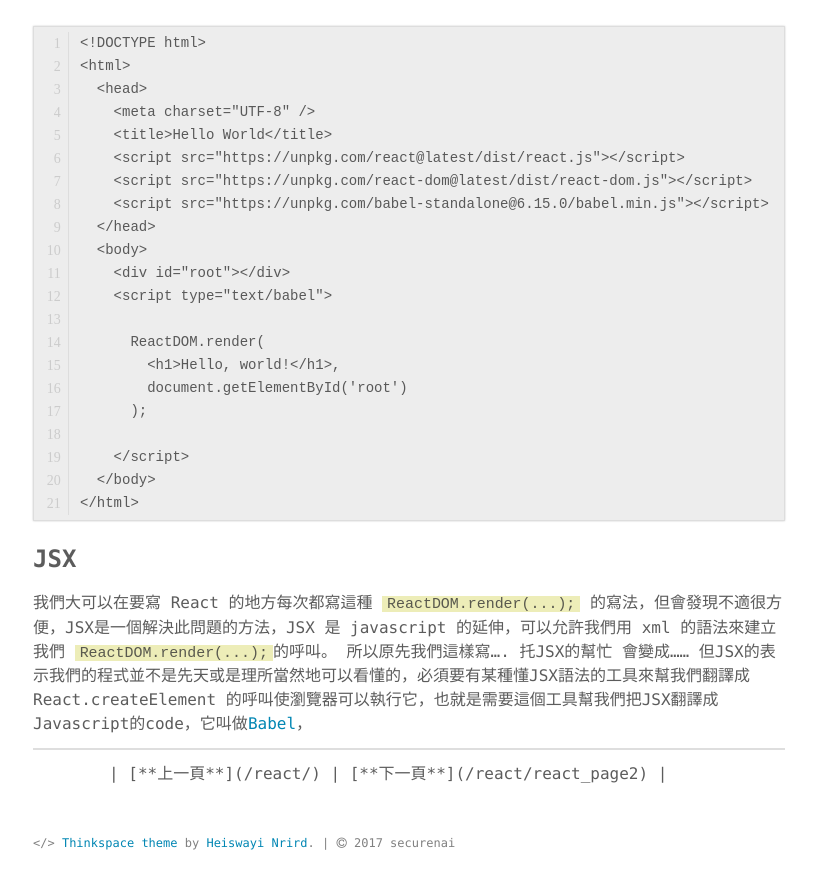
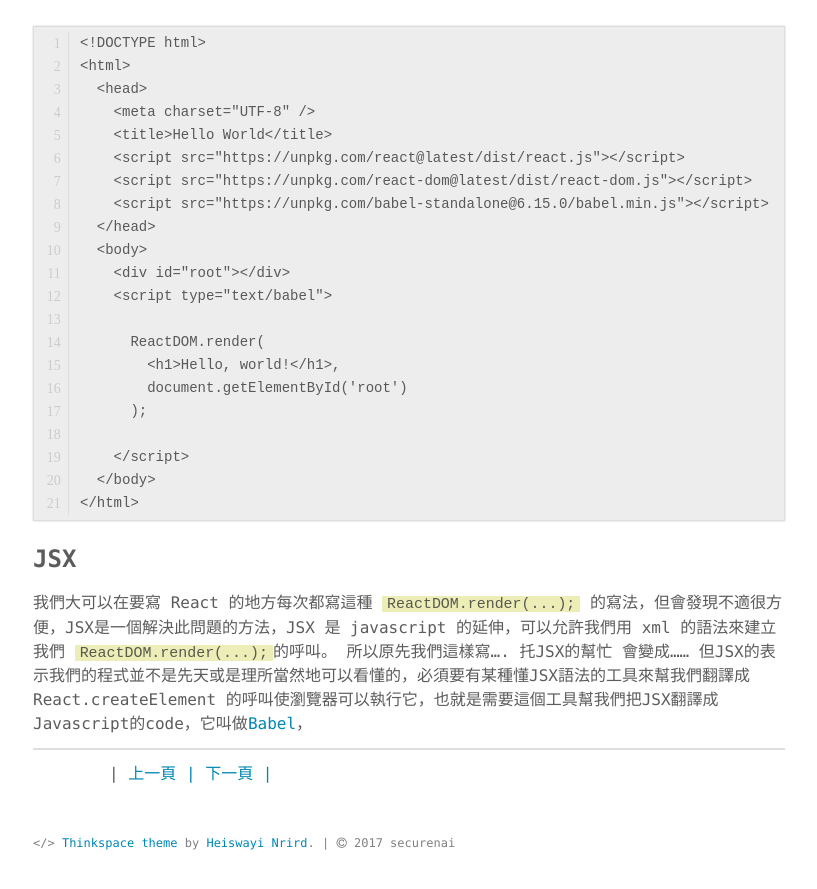
Before and after one commit to securenai/securenai.github.io, a Jekyll site: the page built from react/react_page1.md, in a window 1280 px wide and 900 px high, scrolled down 963 px. Shown: the top 889 px of the window, without its empty margins (231-1048 px from the left). Built offline with Jekyll 4.4.1, drawn with Linux system fonts in a browser that asks for light colours; our own code applies the rules of GitHub Pages for plain Markdown files.

Commit message:
Update react_page1.md

```diff
--- a/react/react_page1.md
+++ b/react/react_page1.md
@@ -61,4 +61,7 @@ DOM 元素主要由三樣東西組成等
 
 ---
 
-<div class="pagenation_center">| [**上一頁**](/react/) | [**下一頁**](/react/react_page2) |</div>
+<div class="pagenation_center">|
+  <a href="https://facebook.github.io/react/" > 上一頁 | </a>
+  <a href="https://facebook.github.io/react/" > 下一頁 | </a>
+</div>
```
